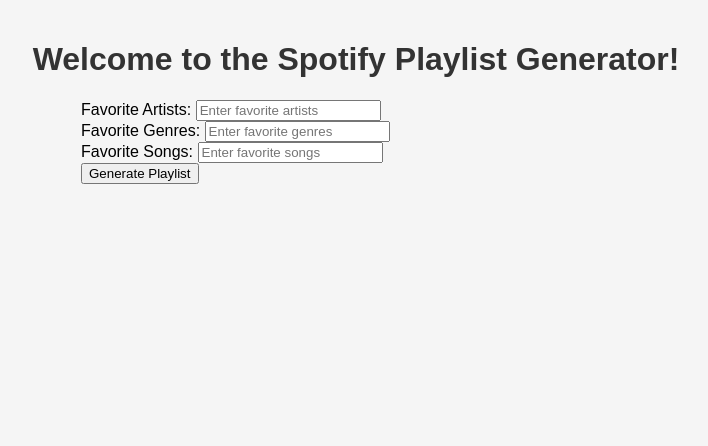
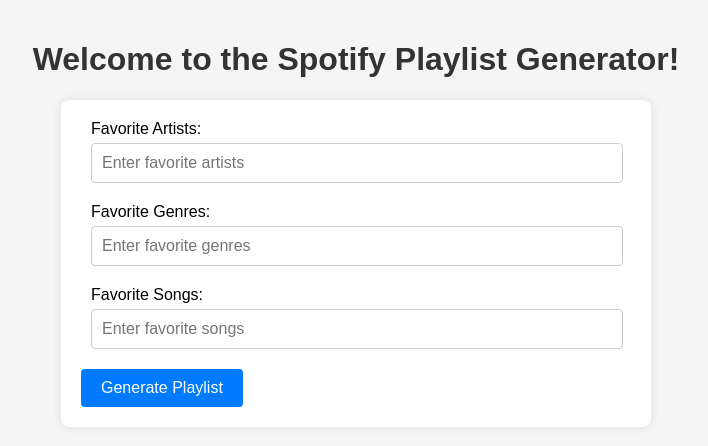
Before and after one commit to nexlanglxm/data-representation-coursework, a Flask app: page / in a window 1280 px wide. Shown: the top 446 px of the page, without its empty margins (284-992 px from the left). Run offline with Flask 3, Linux system fonts and the light colour scheme.

Commit message:
adding style to the page

```diff
--- a/project/static/styles.css
+++ b/project/static/styles.css
@@ -14,5 +14,41 @@ h1 {
 form {
     max-width: 550px;
     margin: 0 auto;
+    background-color: #fff;
+    padding: 20px;
+    border-radius: 8px;
+    box-shadow: 0 0 10px rgba(0, 0, 0, 0.1);
+}
 
+.form-group {
+    margin-bottom: 20px;
+    padding: 0 10px;
 }
+
+label {
+    display: block;
+    margin-bottom: 5px;
+    color: black;
+}
+
+input[type="text"] {
+    width: calc(100% - 20px);
+    padding: 10px;
+    font-size: 16px;
+    border: 1px solid #ccc;
+    border-radius: 4px;
+}
+
+button {
+    padding: 10px 20px;
+    font-size: 16px;
+    background-color: #007bff;
+    color: #fff;
+    border: none;
+    border-radius: 4px;
+    cursor: pointer;
+}
+
+button:hover {
+    background-color: #0056b3;
+}
```
